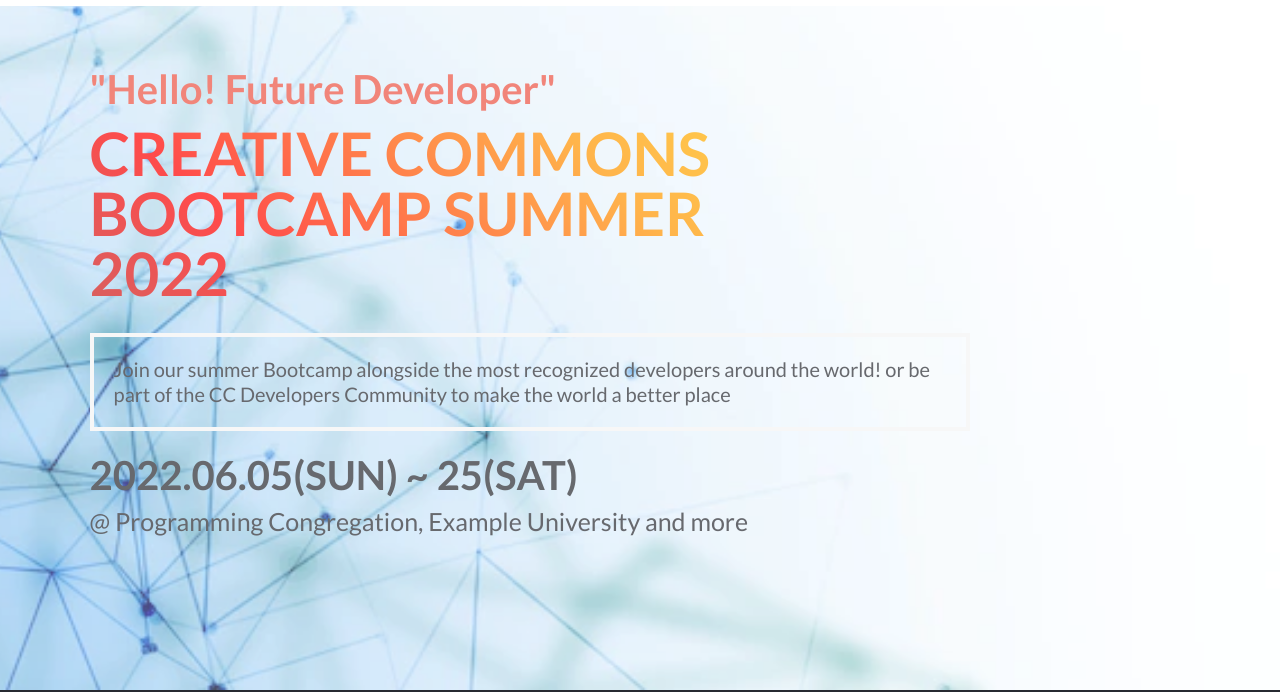
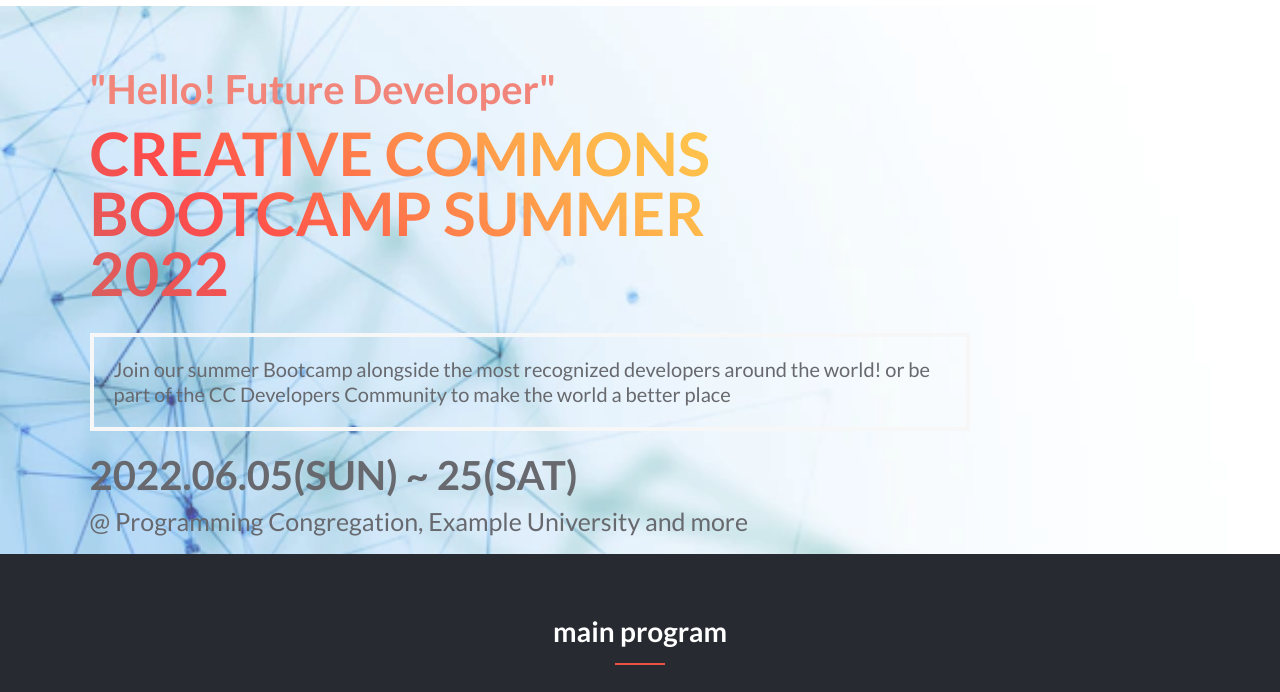
Before and after one commit to nickemma/capstone-project-1, a website: page index.html in a window 1280 px wide. Shown: the part 110-802 px from the top of the page. Drawn offline with Linux system fonts and the light colour scheme.

Commit message:
fixed index html

```diff
--- a/css/styles.css
+++ b/css/styles.css
@@ -166,7 +166,8 @@
 
 .hero .content .title-header {
   color: transparent;
-  background: linear-gradient(
+  background:
+    linear-gradient(
       45deg,
       #c71e1e 0%,
       red 26%,
@@ -657,10 +658,6 @@
     display: block;
   }
 
-  .hero {
-    height: 100vh;
-  }
-
   .language h3 {
     margin-bottom: 15px;
   }
```
Lines whose indentation alone changed are shown as unchanged.
